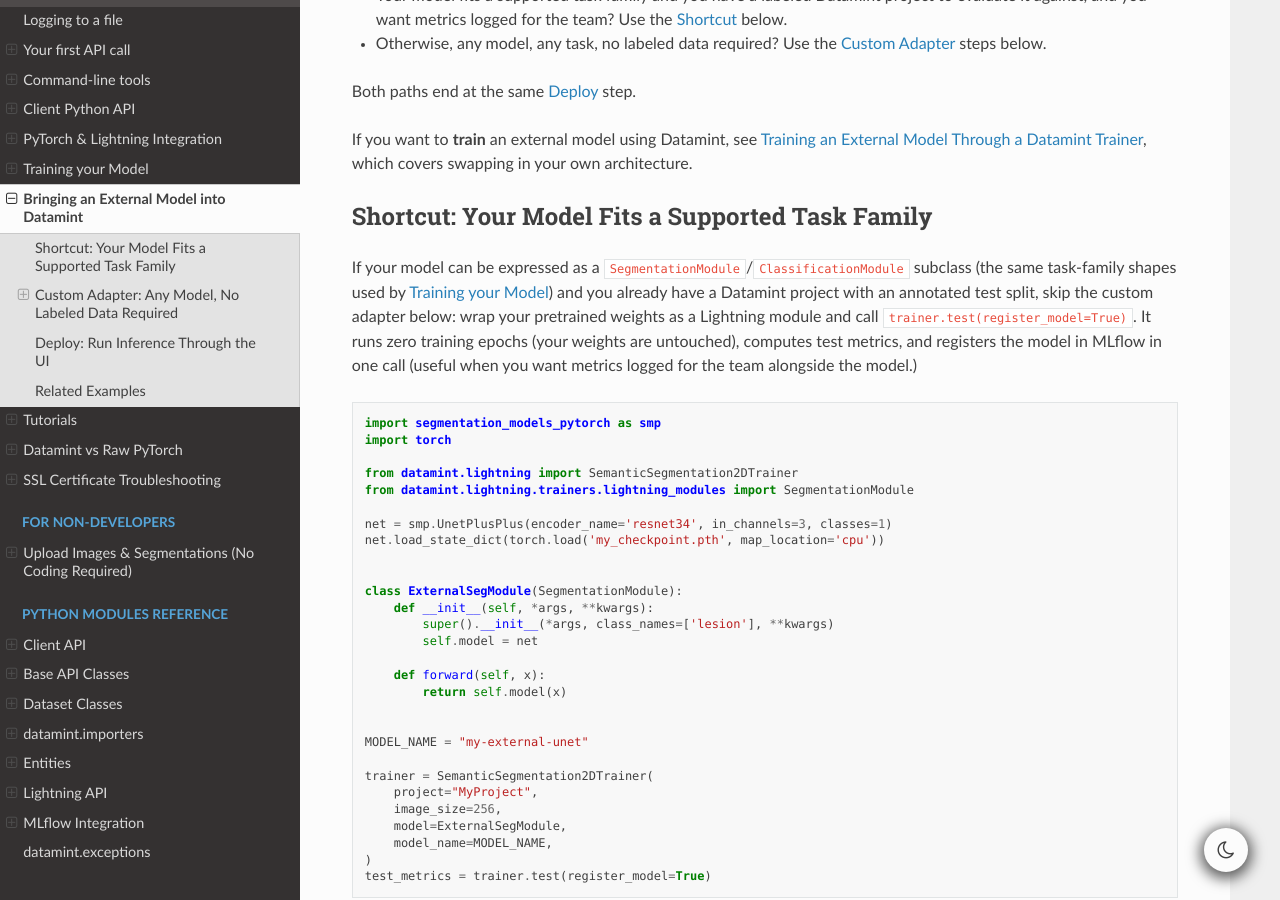
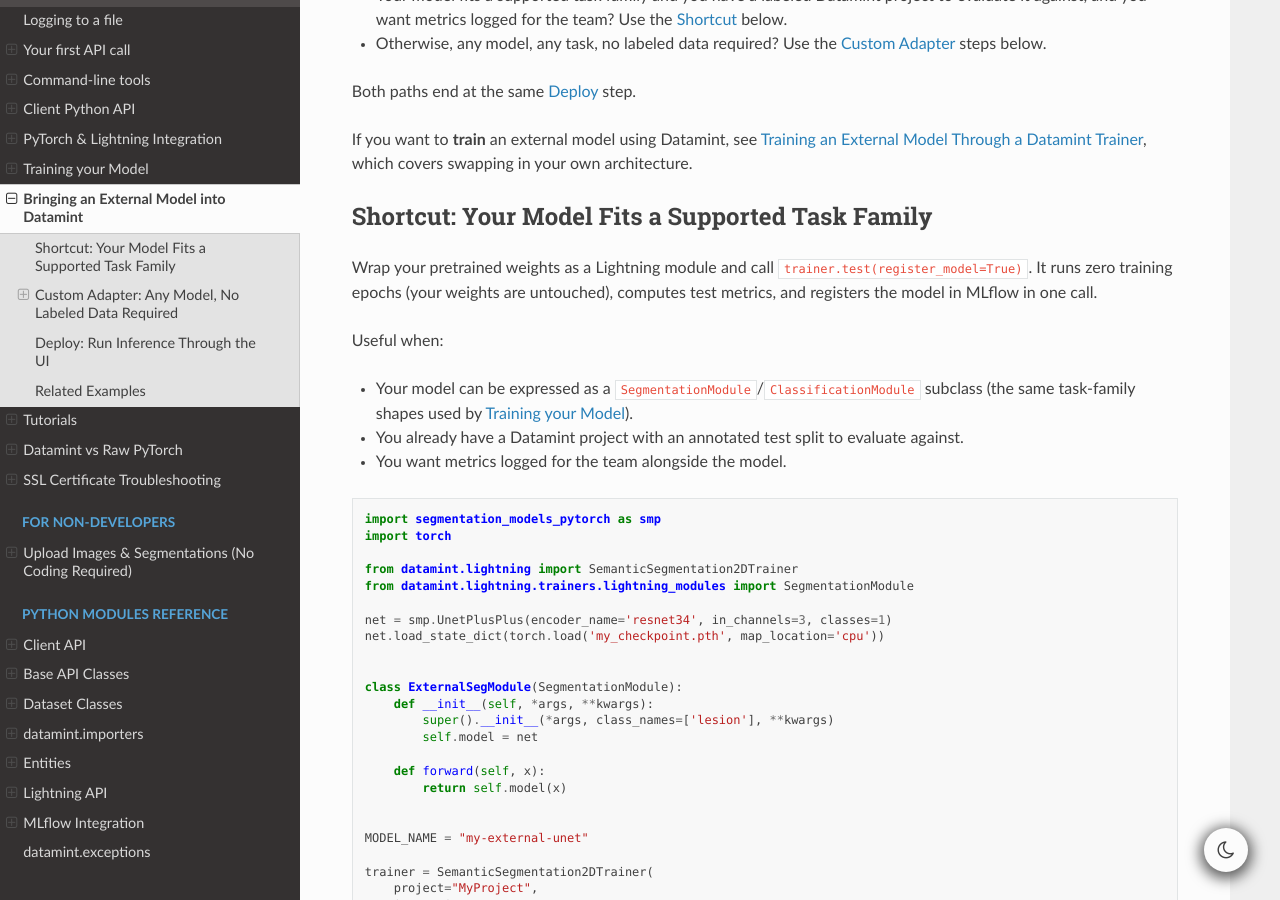
Before and after one commit to SonanceAI/datamint-python-api, a Sphinx documentation site: the page built from docs/source/inference.rst, in a window 1280 px wide and 900 px high, scrolled down 368 px. Built offline with Sphinx 7.4.7 and the Read the Docs theme 3.1.0, drawn with Linux system fonts in a browser that asks for light colours; some of the changed text lies outside the part shown.

Commit message:
update to remove unnecessary info from doc

```diff
--- a/docs/source/inference.rst
+++ b/docs/source/inference.rst
@@ -30,13 +30,16 @@
 Shortcut: Your Model Fits a Supported Task Family
 ----------------------------------------------------
 
-If your model can be expressed as a ``SegmentationModule``/``ClassificationModule``
-subclass (the same task-family shapes used by :doc:`trainer_api`) and you already have
-a Datamint project with an annotated test split, skip the custom adapter below: wrap
-your pretrained weights as a Lightning module and call
+Wrap your pretrained weights as a Lightning module and call
 ``trainer.test(register_model=True)``. It runs zero training epochs (your weights are
-untouched), computes test metrics, and registers the model in MLflow in one call (useful when you want metrics
-logged for the team alongside the model.)
+untouched), computes test metrics, and registers the model in MLflow in one call.
+
+Useful when:
+
+- Your model can be expressed as a ``SegmentationModule``/``ClassificationModule``
+  subclass (the same task-family shapes used by :doc:`trainer_api`).
+- You already have a Datamint project with an annotated test split to evaluate against.
+- You want metrics logged for the team alongside the model.
 
 .. code-block:: python
 
@@ -69,16 +72,10 @@
    )
    test_metrics = trainer.test(register_model=True)
 
-``test_metrics`` is logged to the MLflow run and shows up in the Datamint dashboard
-alongside metrics from any trainer-trained model. Skip ahead to
-:ref:`Deploy <external_model_deploy>` -- no manual ``log_model()``/adapter needed for
-this path. Note that ``register_model=True`` does not set a ``champion`` alias, so use
+``test_metrics`` shows up in the Datamint dashboard
+alongside metrics from any trainer-trained model. If you want to deploy your model, check
+:ref:`Deploy <external_model_deploy>`. Note that ``register_model=True`` does not set a ``champion`` alias, so use
 ``model_version=`` when deploying.
-
-This shortcut doesn't apply if your model doesn't fit one of Datamint's task families,
-or you have no labeled test split to evaluate against, use the custom adapter path
-below instead.
-
 
 .. _external_model_custom_adapter:
 
```
